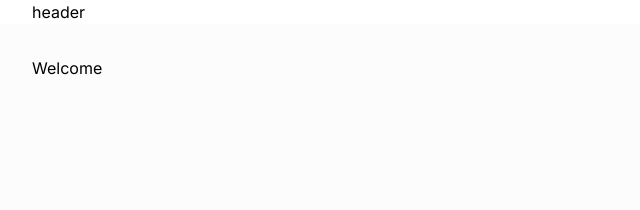
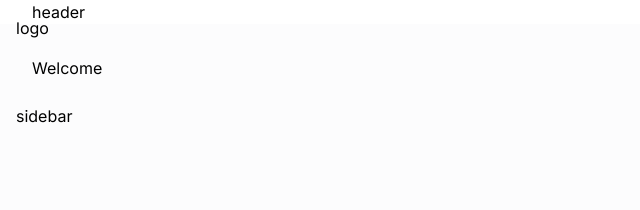
Before and after one commit to alfin-ardian/admin-unik, a React (Vite) app: page / in a window 1280 px wide. Shown: the top 210 px of the page, without its empty margins (0-640 px from the left). Built offline with nearby package versions, Linux system fonts and the light colour scheme.

Commit message:
add layout sidebar

```diff
--- /dev/null
+++ b/src/components/common/organisms/index.tsx
@@ -0,0 +1,3 @@
+export * from "./auth";
+export * from "./header";
+export * from "./sidebar";
--- /dev/null
+++ b/src/components/common/organisms/sidebar/Sidebar.tsx
@@ -0,0 +1,19 @@
+import React from "react";
+
+interface Props {
+  collapse?: boolean;
+}
+export const Sidebar: React.FC<Props> = () => {
+  return (
+    <aside className="sidebar fixed overflow-y-auto bottom-0 left-0 top-0 bg-darkPrimary">
+      <div className="inner px-4 pt-4 pb-8">
+        {/* <Logo /> */}
+        logo
+        <div className="mt-16">
+          sidebar
+          {/* <SidebarMenuList role={role} collapse={collapse} /> */}
+        </div>
+      </div>
+    </aside>
+  );
+};
--- /dev/null
+++ b/src/components/common/organisms/sidebar/index.tsx
@@ -0,0 +1 @@
+export * from "./Sidebar";
--- a/src/router/RootView.tsx
+++ b/src/router/RootView.tsx
@@ -1,4 +1,4 @@
-import { Header } from "@components/common/organisms/header/Header";
+import { Header, Sidebar } from "@components/common/organisms";
 import React, { useState } from "react";
 import { Outlet } from "react-router-dom";
 
@@ -11,7 +11,7 @@ export const RootView: React.FC = () => {
   return (
     <>
       <div id="root-view" className="shown min-h-screen font-inter">
-        {/* <Sidebar collapse={collapsed} /> */}
+        <Sidebar collapse={collapsed} />
         <Header onClick={onClick} />
         <div className="host p-8 min-h-screen">
           <Outlet />
```
